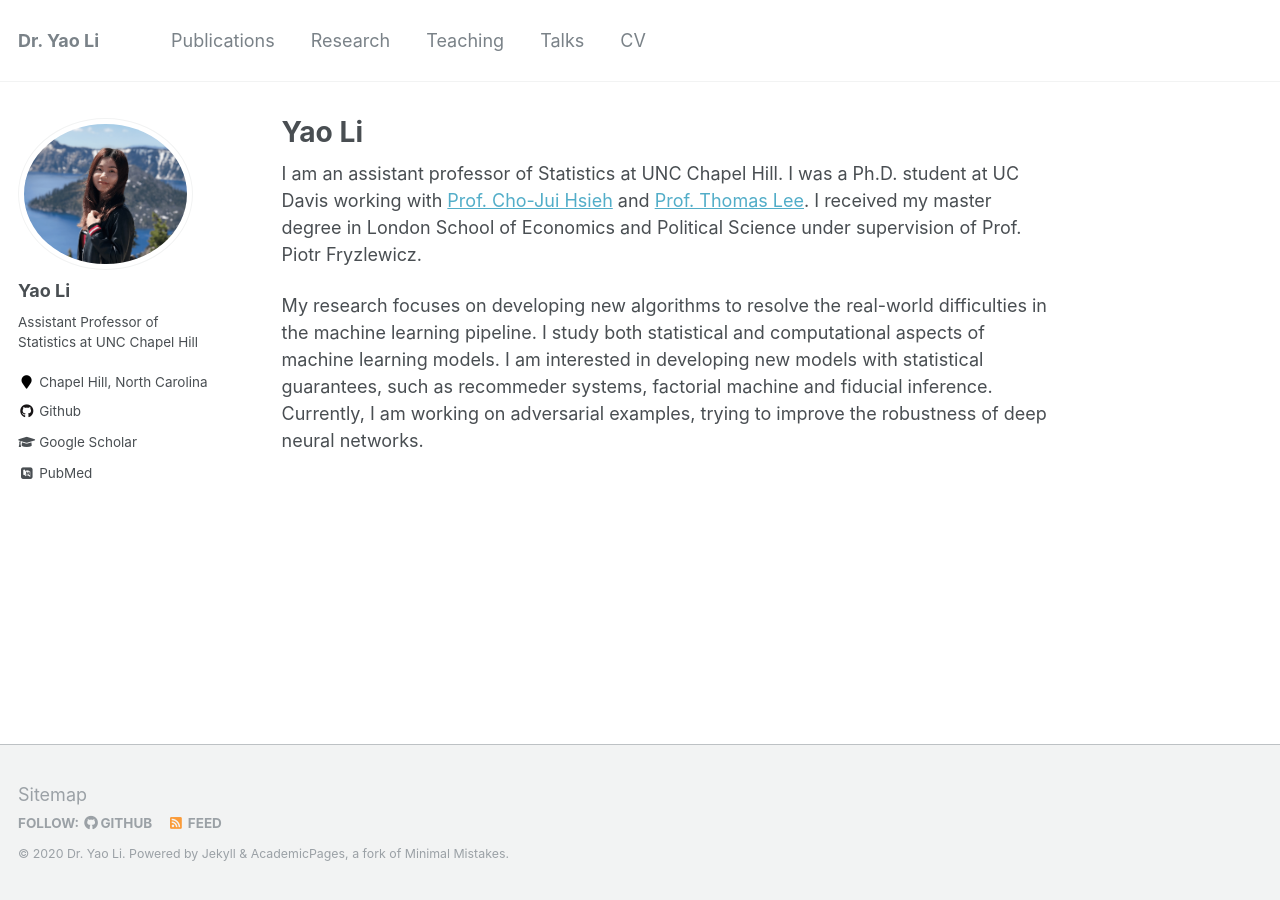
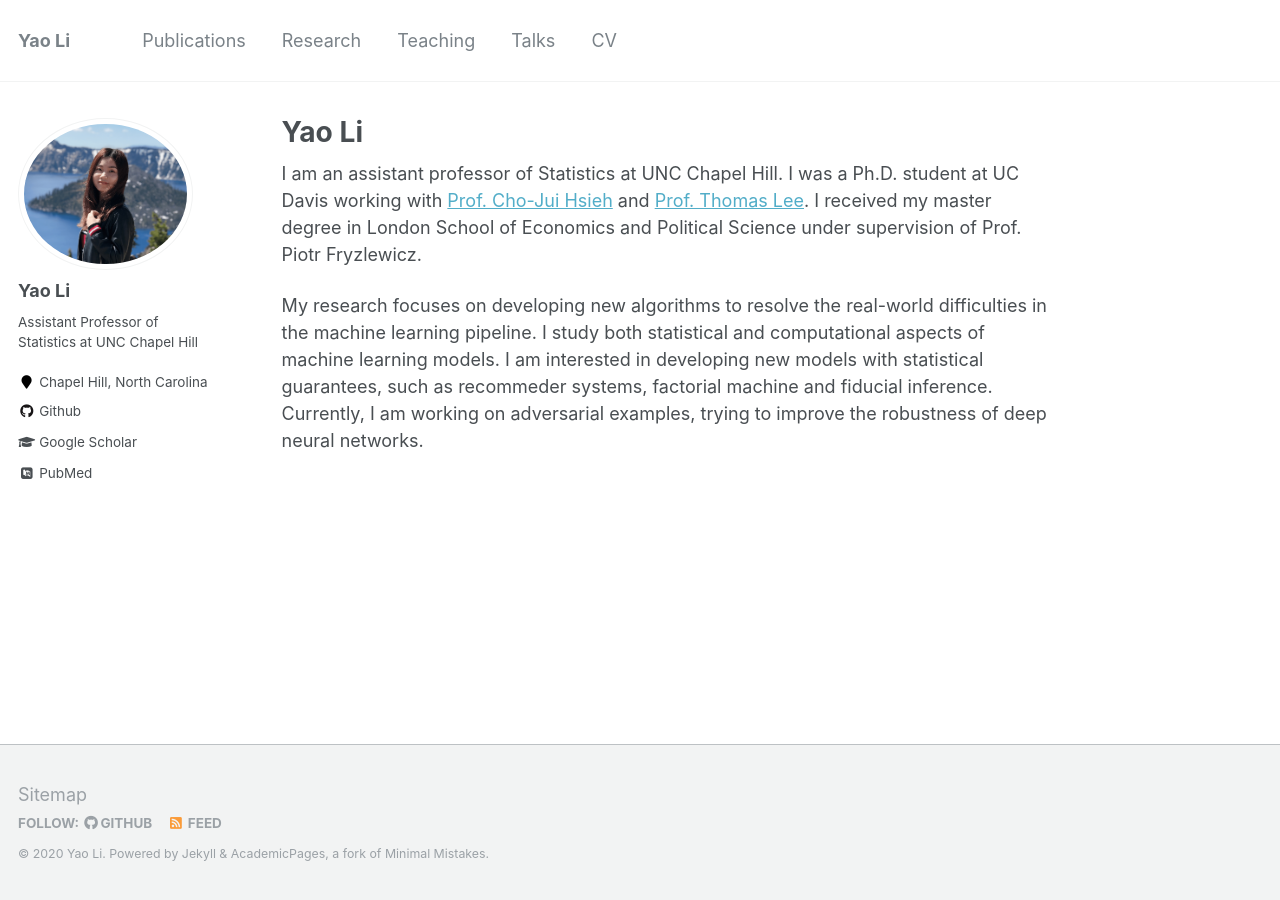
Before and after one commit to liyao880/yaoli, a Jekyll site: the page built from _pages/about.md, in a window 1280 px wide. Built offline with Jekyll 4.4.1, drawn with Linux system fonts in a browser that asks for light colours; some web fonts are replaced.

```diff
--- a/_config.yml
+++ b/_config.yml
@@ -7,9 +7,9 @@
 
 # Site Settings
 locale                   : "en-US"
-title                    : "Dr. Yao Li"
+title                    : "Yao Li"
 title_separator          : "-"
-name                     : &name "Dr. Yao Li"
+name                     : &name "Yao Li"
 description              : &description "Assistant Professor at UNC Chapel Hill"
 url                      : https://liyao880.github.io/yaoli/ # the base hostname & protocol for your site e.g. "https://mmistakes.github.io"
 baseurl                  : "" # the subpath of your site, e.g. "/blog"
```
